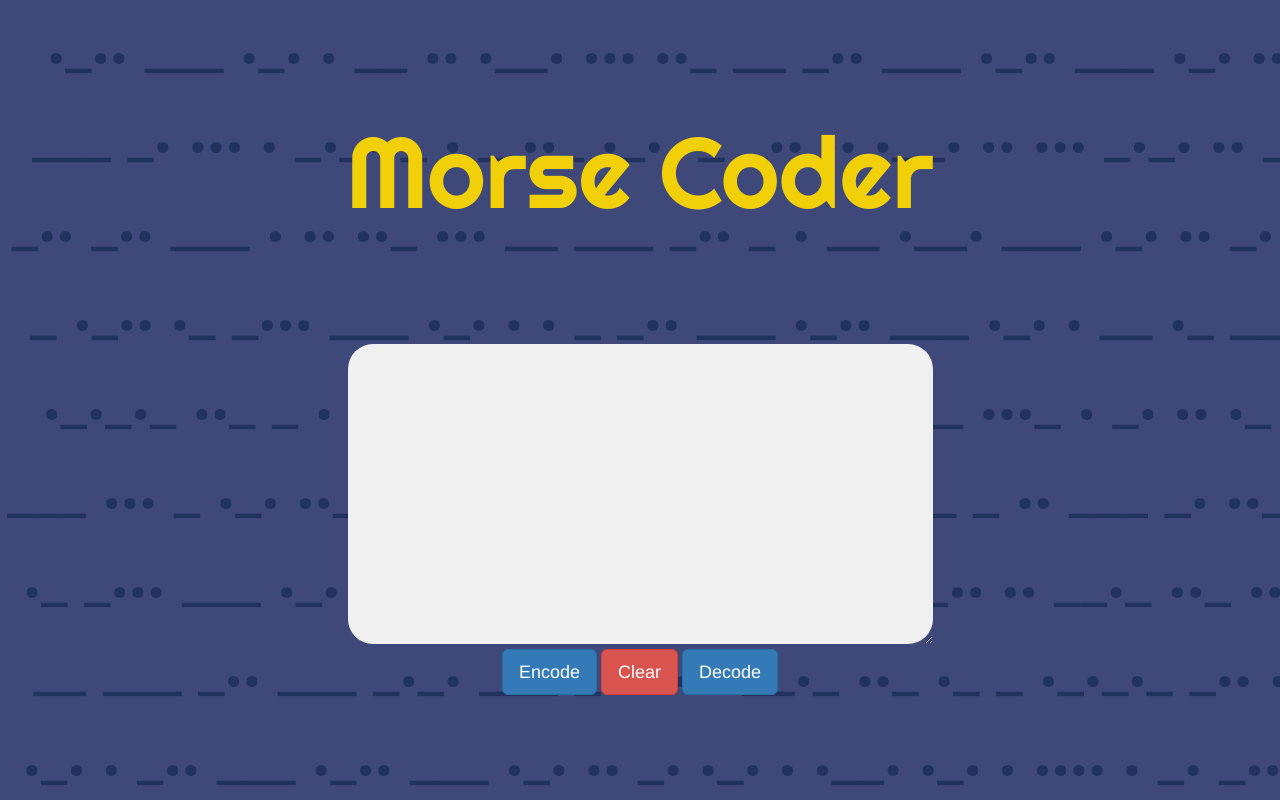
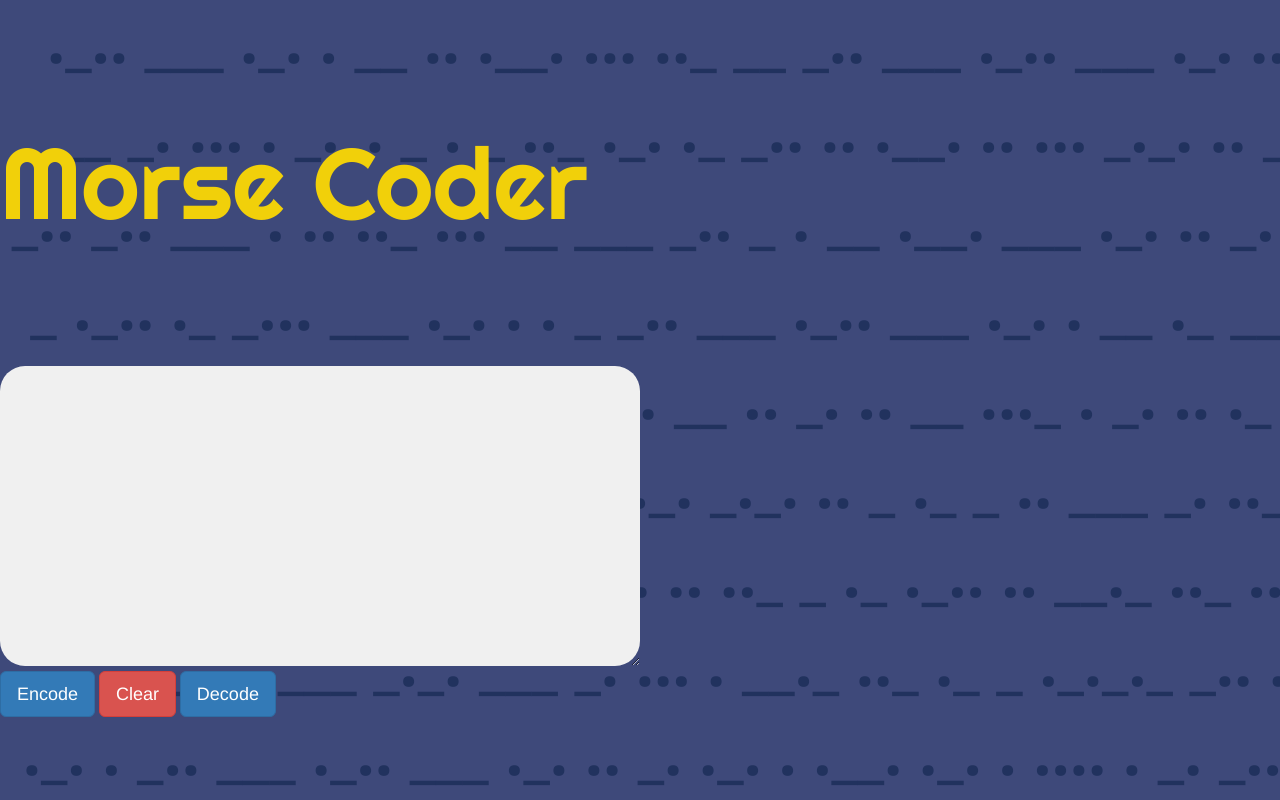
Before and after one commit to benjamin-visser/text-to-morse, a Flask app: page / in a window 1280 px wide. Run offline with Flask 2, Linux system fonts and the light colour scheme; some libraries are stand-ins or nearby versions.

Commit message:
remove bootstrap layouts

```diff
--- a/application/templates/index.html
+++ b/application/templates/index.html
@@ -13,17 +13,17 @@
 
 {% block body %}
 <body>
-<div class="container">
-    <div class="row">
-        <div class="col-4 d-flex justify-content-center text-center">
+<div>
+    <div>
+        <div>
             <h1>Morse Coder</h1>
         </div>
     </div>
 </div>
 
-<div class="container form-cont">
-    <div class="row">
-        <div class="col-4 d-flex justify-content-center text-center">
+<div class="form-cont">
+    <div>
+        <div>
             <form>
                 <textarea name="user-input" class="text-box" id="" cols="30" rows="10">{{ text_fill }}</textarea>
                 <br>
```
